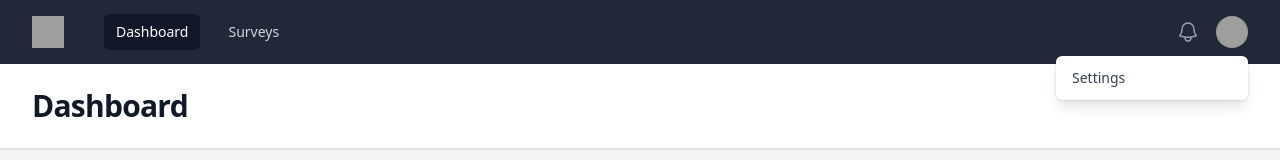
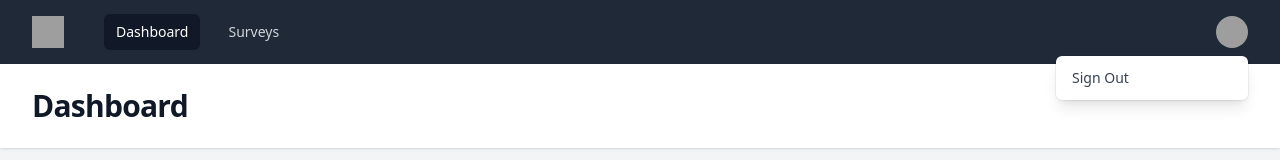
Before and after one commit to DkariukiM/InsightHive, a React (Vite) app in the folder InsightHive/react/: page / in a window 1280 px wide. Both pictures are taken after a click on the button "Open user menu". Shown: the top 160 px of the page. Built offline with nearby package versions, Linux system fonts and the light colour scheme; grey boxes are pictures that could not be loaded.

Commit message:
Dashboard layout completion

```diff
--- a/InsightHive/react/src/components/DefaultLayout.jsx
+++ b/InsightHive/react/src/components/DefaultLayout.jsx
@@ -14,7 +14,7 @@
   { name: 'Surveys', to: '/surveys'},
 ]
 const userNavigation = [
-  { name: 'Settings', href: '#' },
+  { name: 'Signout', href: '#' },
 ]
 
 function classNames(...classes) {
@@ -22,6 +22,12 @@
 }
 
 export default function DefaultLayout() {
+
+  const logout = (ev) => {
+    ev.preventDefault();
+    console.log("Logout");
+  }
+
   return (
     <>
 
@@ -60,13 +66,7 @@
                   </div>
                   <div className="hidden md:block">
                     <div className="ml-4 flex items-center md:ml-6">
-                      <button
-                        type="button"
-                        className="rounded-full bg-gray-800 p-1 text-gray-400 hover:text-white focus:outline-none focus:ring-2 focus:ring-white focus:ring-offset-2 focus:ring-offset-gray-800"
-                      >
-                        <span className="sr-only">View notifications</span>
-                        <BellIcon className="h-6 w-6" aria-hidden="true" />
-                      </button>
+
 
                       {/* Profile dropdown */}
                       <Menu as="div" className="relative ml-3">
@@ -86,21 +86,15 @@
                           leaveTo="transform opacity-0 scale-95"
                         >
                           <Menu.Items className="absolute right-0 z-10 mt-2 w-48 origin-top-right rounded-md bg-white py-1 shadow-lg ring-1 ring-black ring-opacity-5 focus:outline-none">
-                            {userNavigation.map((item) => (
-                              <Menu.Item key={item.name}>
-                                {({ active }) => (
+                              <Menu.Item>
                                   <a
-                                    href={item.href}
-                                    className={classNames(
-                                      active ? 'bg-gray-100' : '',
-                                      'block px-4 py-2 text-sm text-gray-700'
-                                    )}
+                                    href="#"
+                                    onClick = {(ev) => logout(ev)}
+                                    className={'block px-4 py-2 text-sm text-gray-700'}
                                   >
-                                    {item.name}
+                                    Sign Out
                                   </a>
-                                )}
                               </Menu.Item>
-                            ))}
                           </Menu.Items>
                         </Transition>
                       </Menu>
@@ -123,18 +117,16 @@
               <Disclosure.Panel className="md:hidden">
                 <div className="space-y-1 px-2 pb-3 pt-2 sm:px-3">
                   {navigation.map((item) => (
-                    <Disclosure.Button
+                    <NavLink
                       key={item.name}
-                      as="a"
-                      href={item.href}
-                      className={classNames(
-                        item.current ? 'bg-gray-900 text-white' : 'text-gray-300 hover:bg-gray-700 hover:text-white',
+                      to={item.to}
+                      className={({ isActive }) => classNames(
+                        isActive ? 'bg-gray-900 text-white' : 'text-gray-300 hover:bg-gray-700 hover:text-white',
                         'block rounded-md px-3 py-2 text-base font-medium'
                       )}
-                      aria-current={item.current ? 'page' : undefined}
                     >
                       {item.name}
-                    </Disclosure.Button>
+                    </NavLink>
                   ))}
                 </div>
                 <div className="border-t border-gray-700 pb-3 pt-4">
@@ -146,23 +138,17 @@
                       <div className="text-base font-medium leading-none text-white">{user.name}</div>
                       <div className="text-sm font-medium leading-none text-gray-400">{user.email}</div>
                     </div>
-                    <button
-                      type="button"
-                      className="ml-auto flex-shrink-0 rounded-full bg-gray-800 p-1 text-gray-400 hover:text-white focus:outline-none focus:ring-2 focus:ring-white focus:ring-offset-2 focus:ring-offset-gray-800"
-                    >
-                      <span className="sr-only">View notifications</span>
-                      <BellIcon className="h-6 w-6" aria-hidden="true" />
-                    </button>
+
                   </div>
                   <div className="mt-3 space-y-1 px-2">
                     {userNavigation.map((item) => (
                       <Disclosure.Button
-                        key={item.name}
                         as="a"
-                        href={item.href}
+                        href="#"
+                        onClick={(ev) => logout(ev)}
                         className="block rounded-md px-3 py-2 text-base font-medium text-gray-400 hover:bg-gray-700 hover:text-white"
                       >
-                        {item.name}
+                        Sign Out
                       </Disclosure.Button>
                     ))}
                   </div>
```
